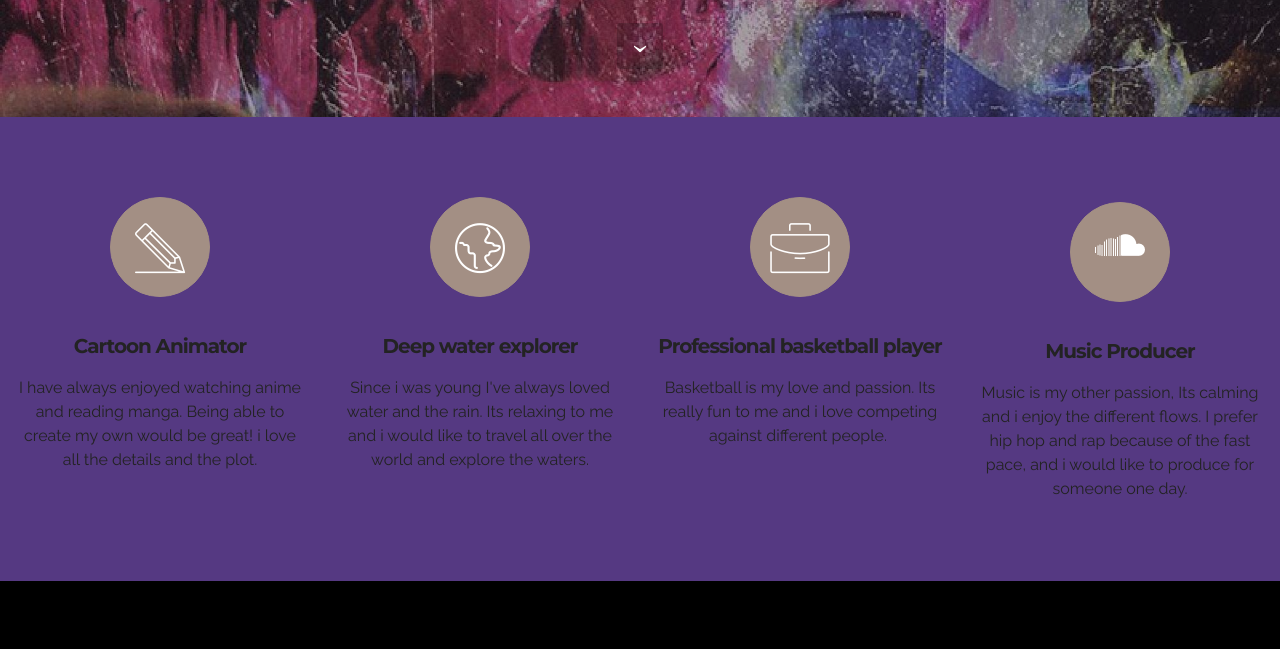
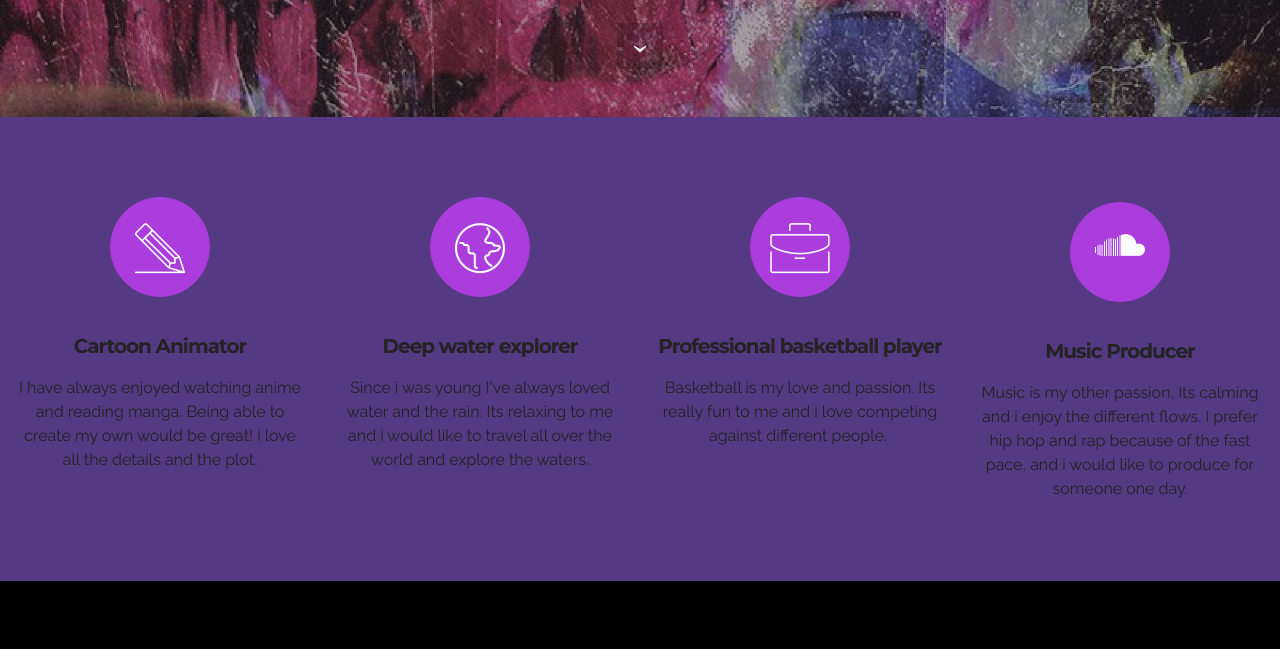
Before and after one commit to levertiswilliams/levertiswilliams.github.io, a plain HTML site: page index.html in a window 1280 px wide. Shown: the part 683-1332 px from the top of the page. Drawn offline with Linux system fonts and the light colour scheme; files whose address does not match are found by name.

Commit message:
create github pages

```diff
--- a/assets/mobirise/css/mbr-additional.css
+++ b/assets/mobirise/css/mbr-additional.css
@@ -476,6 +476,6 @@ h6,
   color: #bcbcbc;
 }
 #features7-9 .iconbox {
-  background-color: #a38f84;
-  border-color: #a38f84;
+  background-color: #aa3ddc;
+  border-color: #aa3ddc;
 }
--- a/index.html
+++ b/index.html
@@ -60,7 +60,7 @@
 
 </section>
 
-<section class="engine"><a rel="external" href="https://mobirise.com">https://mobirise.com/</a></section><section class="mbr-section mbr-section-hero mbr-section-full header2 mbr-parallax-background mbr-after-navbar" id="header2-5" style="background-image: url(assets/images/lil-uzi-vert-luv-is-rage-front-large-2000x2000.jpg);">
+<section class="engine"><a rel="external" href="https://mobirise.com">Web Maker</a></section><section class="mbr-section mbr-section-hero mbr-section-full header2 mbr-parallax-background mbr-after-navbar" id="header2-5" style="background-image: url(assets/images/lil-uzi-vert-luv-is-rage-front-large-2000x2000.jpg);">
 
     <div class="mbr-overlay" style="opacity: 0.3; background-color: rgb(0, 0, 0);">
     </div>
```
Also changed, not shown: 1 other file.
